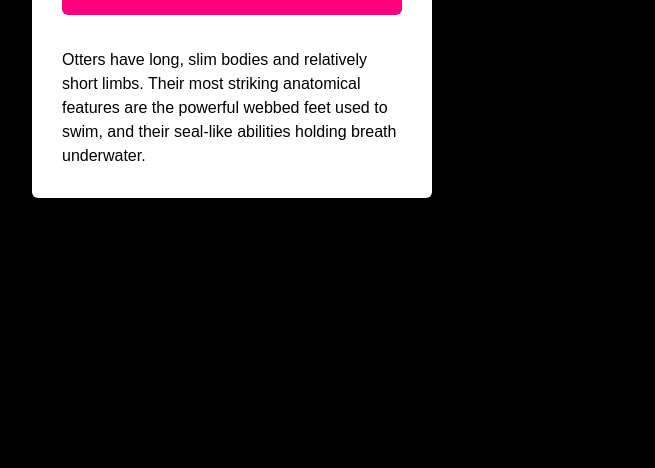
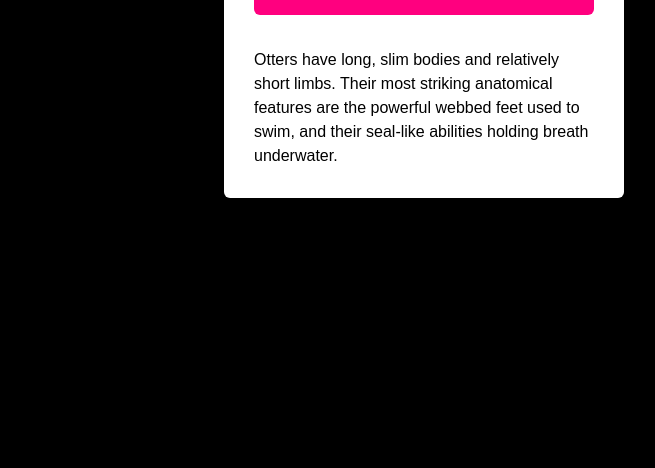
Before and after one commit to Darkchild123/CSS_1, a plain HTML site: page CSS-1.html in a window 1280 px wide. Shown: the part 332-800 px from the top of the page, without its empty margins (32-687 px from the left). Drawn offline with Linux system fonts and the light colour scheme.

Commit message:
Update styles1.css

```diff
--- a/styles1.css
+++ b/styles1.css
@@ -6,7 +6,8 @@ body {
     align-items: center; /* Center vertically */
     height: 100vh;
     background-color: rgb(0, 0, 0);
-    padding-left: 5%; /* controls how far from the left it appears */
+    padding-left: 5%;
+    margin-left: 15%;
 }
 
 .card {
```
